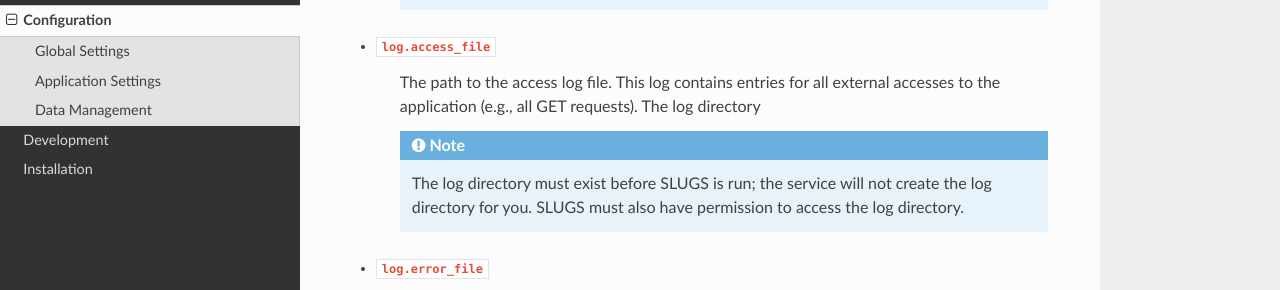
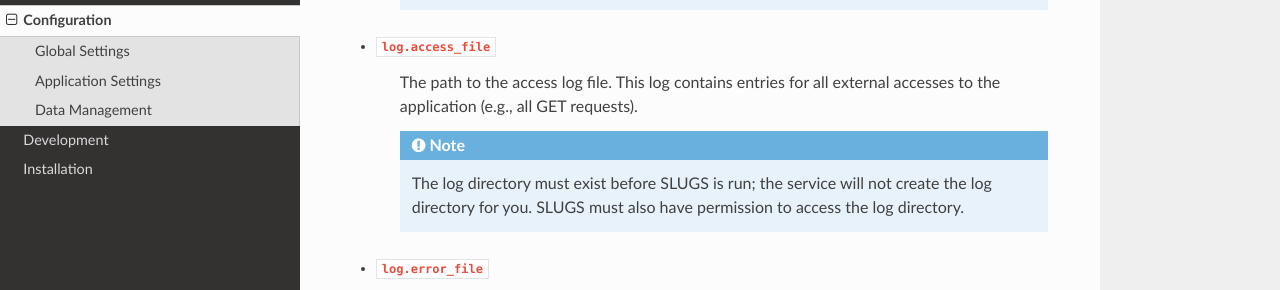
Before and after one commit to OpenKMIP/SLUGS, a Sphinx documentation site: the page built from docs/source/configuration.rst, in a window 1280 px wide and 900 px high, scrolled down 1236 px. Shown: the part 185-475 px from the top of the window. Built offline with Sphinx 7.4.7 and the Read the Docs theme 2.0.0, drawn with Linux system fonts in a browser that asks for light colours.

Commit message:
Fix typo in configuration docs

```diff
--- a/docs/source/configuration.rst
+++ b/docs/source/configuration.rst
@@ -61,7 +61,7 @@ these CherryPy settings, see `CherryPy Configuration`_.
        if the port is a privileged port.
 * ``log.access_file``
     The path to the access log file. This log contains entries for all external
-    accesses to the application (e.g., all GET requests). The log directory
+    accesses to the application (e.g., all GET requests).
 
     .. note::
        The log directory must exist before SLUGS is run; the service will not
```
